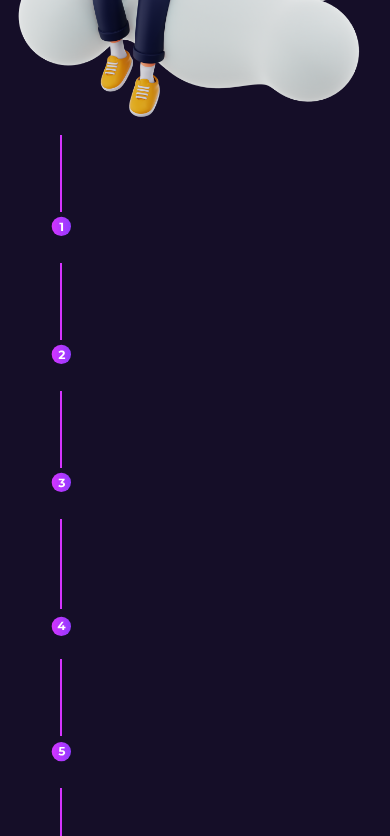
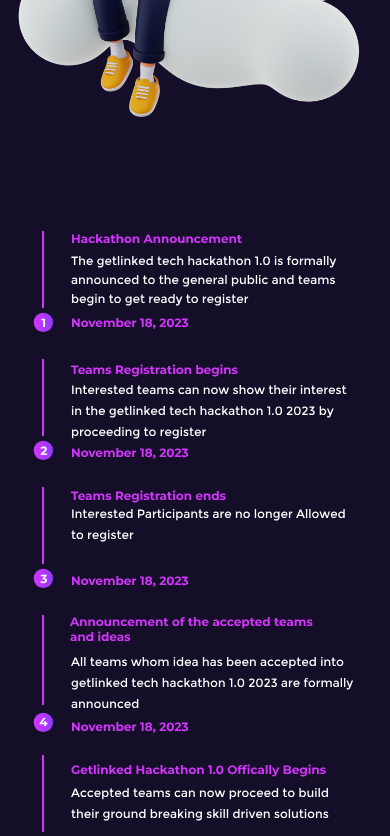
Before and after one commit to Stargnite/getLinked-hackerthon, a React (Vite) app: page / in a window 390 px wide. Shown: the part 4440-5276 px from the top of the page. Built offline with nearby package versions, Linux system fonts and the light colour scheme; the HTML template or start-up script is replaced by a standard one; a web font is replaced by a local one.

Commit message:
made register responsive

```diff
--- a/src/components/Timeline/Timeline.jsx
+++ b/src/components/Timeline/Timeline.jsx
@@ -7,7 +7,7 @@
   return (
     <div className="timeline flex justify-center">
       <img src={TimelineImg} alt="" className="timeline-img-lg" />
-      <div className="timeline-img-sm flex">
+      <div className="timeline-img-sm mt-24">
         <img src={TimelineNums} alt="" className="mr-4" />
         <img src={TimelineDetails} alt="" />
       </div>
--- a/src/components/Timeline/timeline.css
+++ b/src/components/Timeline/timeline.css
@@ -1,19 +1,18 @@
 .timeline-img-lg {
-  margin-top: 7rem;
+  margin: 7rem;
 }
 
 .timeline-img-sm {
   display: none;
-
 }
 
-@media (max-width: 830px) {
+@media (max-width: 900px) {
   .timeline-img-lg {
     display: none;
   }
 
   .timeline-img-sm {
-    display: block;
+    display: flex;
   }
 }
 
```
